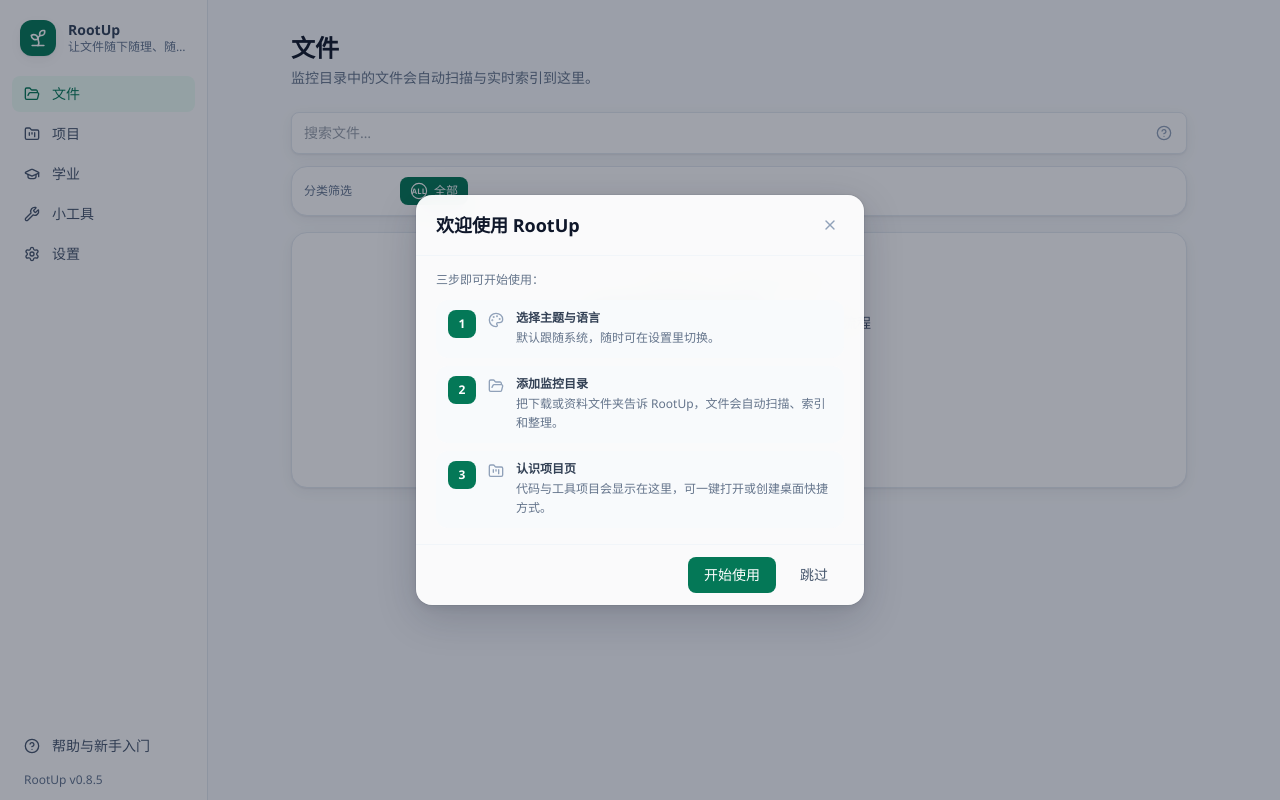
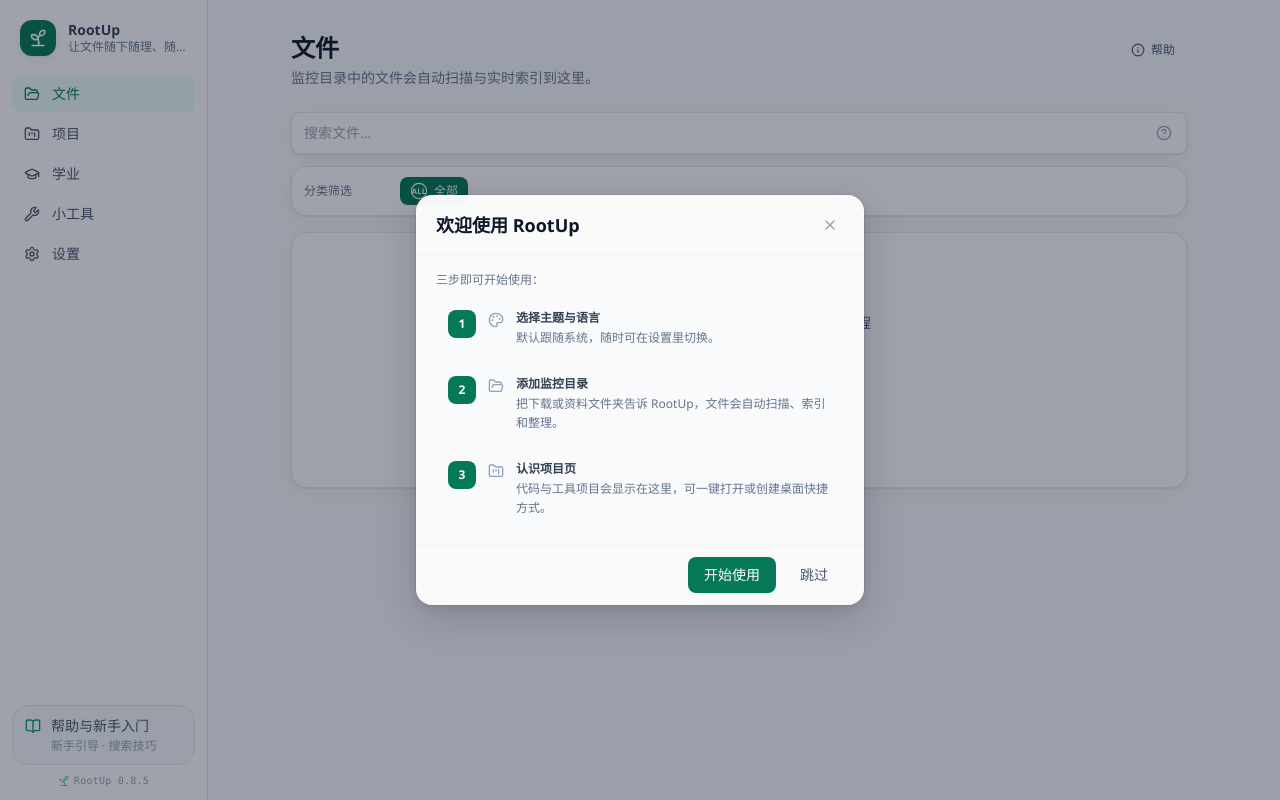
Before and after one commit to 54shitaimzf/RootUp, a React (Vite) app: page / in a window 1280 px wide. Built offline with nearby package versions, Linux system fonts and the light colour scheme.

Commit message:
fix: 0.8.5 UI 打磨与发布卫生（帮助入口视觉区分、侧栏卡片、版本徽标、冒烟残留清理）

```diff
--- a/src/components/PageHelpButton.tsx
+++ b/src/components/PageHelpButton.tsx
@@ -1,22 +1,26 @@
-import { HelpCircle } from "lucide-react";
+import { Info } from "lucide-react";
 import { useTranslation } from "react-i18next";
-import { IconButton } from "./IconButton";
+import { Button } from "./Button";
 import { useHelpCenter } from "./HelpCenter";
 
 /**
  * 页面级帮助入口：打开帮助中心并直达指定文章或分区。
+ * 采用“Info 图标 + 文字”的帮助按钮，与搜索框内的“?”语法帮助在视觉上区分，
+ * 避免同页出现两个问号图标；语义也不同（本页指南 vs 搜索语法）。
  * 仅作入口，不含任何帮助内容（内容在 lib/helpContent 注册表）。
  */
 export function PageHelpButton({ target }: { target: string }) {
   const { t } = useTranslation();
   const { openHelp } = useHelpCenter();
   return (
-    <IconButton
-      label={t("help.pageHelp")}
-      icon={HelpCircle}
-      tone="neutral"
-      size="md"
+    <Button
+      variant="ghost"
+      size="sm"
+      icon={Info}
+      title={t("help.pageHelp")}
       onClick={() => openHelp(target)}
-    />
+    >
+      {t("help.pageHelpButton")}
+    </Button>
   );
 }
--- a/src/components/Sidebar.tsx
+++ b/src/components/Sidebar.tsx
@@ -1,8 +1,8 @@
 import {
   FolderKanban,
   FolderOpen,
+  BookOpen,
   GraduationCap,
-  HelpCircle,
   Settings,
   Sprout,
   Wrench,
@@ -11,6 +11,7 @@
 import { useTranslation } from "react-i18next";
 import { APP_NAME, APP_VERSION } from "../lib/constants";
 import type { PageKey } from "../lib/nav";
+import { Tooltip } from "./Tooltip";
 import { useHelpCenter } from "./HelpCenter";
 
 const NAV_ITEMS: { key: PageKey; icon: LucideIcon; labelKey: string }[] = [
@@ -70,16 +71,31 @@
       </nav>
 
       <div className="mt-auto px-3 py-3">
-        <button
-          type="button"
-          onClick={() => openHelp("guide")}
-          className="flex w-full items-center gap-3 rounded-md px-3 py-2 text-sm text-slate-600 transition-colors duration-[var(--duration-fast)] hover:bg-slate-100 dark:text-slate-300 dark:hover:bg-slate-800"
+        <Tooltip
+          className="block w-full"
+          content={`${t("help.title")} · ${t("help.cardSubtitleFull")}`}
         >
-          <HelpCircle className="size-4 shrink-0" />
-          <span className="truncate">{t("help.title")}</span>
-        </button>
-        <div className="px-3 pt-2 text-xs text-slate-500 dark:text-slate-400">
-          {APP_NAME} v{APP_VERSION}
+          <button
+            type="button"
+            onClick={() => openHelp("guide")}
+            className="flex w-full items-start gap-2.5 rounded-xl border border-slate-200 bg-slate-50 px-3 py-2.5 text-left transition-colors duration-[var(--duration-fast)] hover:border-brand-300 hover:bg-brand-50/60 dark:border-slate-700 dark:bg-slate-800/50 dark:hover:border-brand-500/40 dark:hover:bg-brand-500/10"
+          >
+            <BookOpen className="mt-0.5 size-4 shrink-0 text-brand-600 dark:text-brand-300" />
+            <span className="min-w-0 flex-1">
+              <span className="block truncate text-sm font-medium text-slate-600 dark:text-slate-300">
+                {t("help.title")}
+              </span>
+              <span className="mt-0.5 block truncate text-xs text-slate-400 dark:text-slate-500">
+                {t("help.cardSubtitle")}
+              </span>
+            </span>
+          </button>
+        </Tooltip>
+        <div className="mt-2 flex items-center justify-center gap-1">
+          <Sprout className="size-3 text-brand-500/70" />
+          <span className="font-mono text-[10px] tracking-wide text-slate-400 dark:text-slate-500">
+            {APP_NAME} {APP_VERSION}
+          </span>
         </div>
       </div>
     </aside>
--- a/src/components/Tooltip.tsx
+++ b/src/components/Tooltip.tsx
@@ -10,11 +10,14 @@
   children,
   position = "top",
   delay = 300,
+  className = "inline-flex",
 }: {
   content: string;
   children: ReactNode;
   position?: "top" | "bottom";
   delay?: number;
+  /** 宿主容器类名；默认 inline-flex，需要撑满父容器时传 block w-full 等 */
+  className?: string;
 }) {
   const hostRef = useRef<HTMLSpanElement>(null);
   const timerRef = useRef<number | null>(null);
@@ -65,7 +68,7 @@
   return (
     <span
       ref={hostRef}
-      className="inline-flex"
+      className={className}
       onMouseEnter={show}
       onMouseLeave={hide}
       onFocus={show}
--- a/src/i18n/locales/en.ts
+++ b/src/i18n/locales/en.ts
@@ -591,6 +591,9 @@
     sectionSettings: "Settings guide",
     sectionTroubleshoot: "Troubleshooting",
     pageHelp: "Help for this page",
+    pageHelpButton: "Help",
+    cardSubtitle: "Getting started · Search tips",
+    cardSubtitleFull: "Getting started · Search tips · FAQ",
     whatsNewTitle: "What's new ({{version}})",
     relatedTitle: "Related help",
     onboardingTitle: "Welcome to RootUp",
--- a/src/i18n/locales/zh-CN.ts
+++ b/src/i18n/locales/zh-CN.ts
@@ -580,6 +580,9 @@
     sectionSettings: "设置说明",
     sectionTroubleshoot: "遇到问题",
     pageHelp: "查看本页帮助",
+    pageHelpButton: "帮助",
+    cardSubtitle: "新手引导 · 搜索技巧",
+    cardSubtitleFull: "新手引导 · 搜索技巧 · 常见问题",
     whatsNewTitle: "更新亮点（{{version}}）",
     relatedTitle: "相关帮助",
     onboardingTitle: "欢迎使用 RootUp",
--- a/src/pages/FilePage.tsx
+++ b/src/pages/FilePage.tsx
@@ -18,6 +18,7 @@
 import { EmptyState } from "../components/EmptyState";
 import { IconButton } from "../components/IconButton";
 import { PageHeader } from "../components/PageHeader";
+import { PageHelpButton } from "../components/PageHelpButton";
 import { useSettings } from "../hooks/useSettings";
 import type { PageKey } from "../lib/nav";
 import { useFiles } from "../hooks/useFiles";
@@ -438,6 +439,7 @@
       <PageHeader
         title={t("pages.files.title")}
         description={t("pages.files.description")}
+        actions={<PageHelpButton target="tasks.files" />}
       />
 
       <SearchAutocomplete
```
Also changed, not shown: 2 other files (tests, documents, lock files or other folders).
